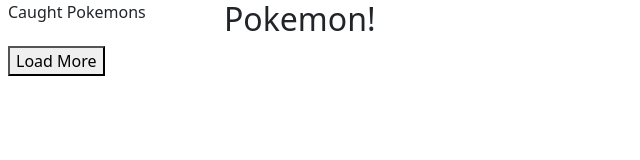
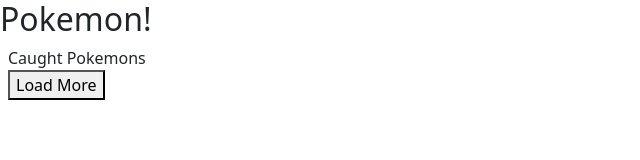
Before and after one commit to soraraso42/Pokedex-public-access, a plain HTML site: page index.html in a window 1280 px wide. Shown: the whole page, without its empty margins (0-640 px from the left). Drawn offline with nearby package versions, Linux system fonts and the light colour scheme; no server answers.

Commit message:
add boostrap js to implement show modal

```diff
--- a/index.html
+++ b/index.html
@@ -11,13 +11,17 @@
 </head>
 <body>
 
+    <header class="h2">Pokemon!</header>
+
     <div class="row ps-2">
         <section class="pokemon-list col-2" id="pokemon-list">Caught Pokemons</section>
         <main class="pokemon-library col-10 d-inline-flex flex-wrap" id="pokemon-library">
-            <h2 class="h2">Pokemon!</h2>
             <!-- pokemons go here -->
         </main>
     </div>
     <button class="load btn-info ms-2" id="load">Load More</button>
+    <!-- add boostrap js to implement show modal  -->
+    <script src="https://cdn.jsdelivr.net/npm/bootstrap@5.2.3/dist/js/bootstrap.bundle.min.js" ></script>
+
 </body>
 </html>
```
